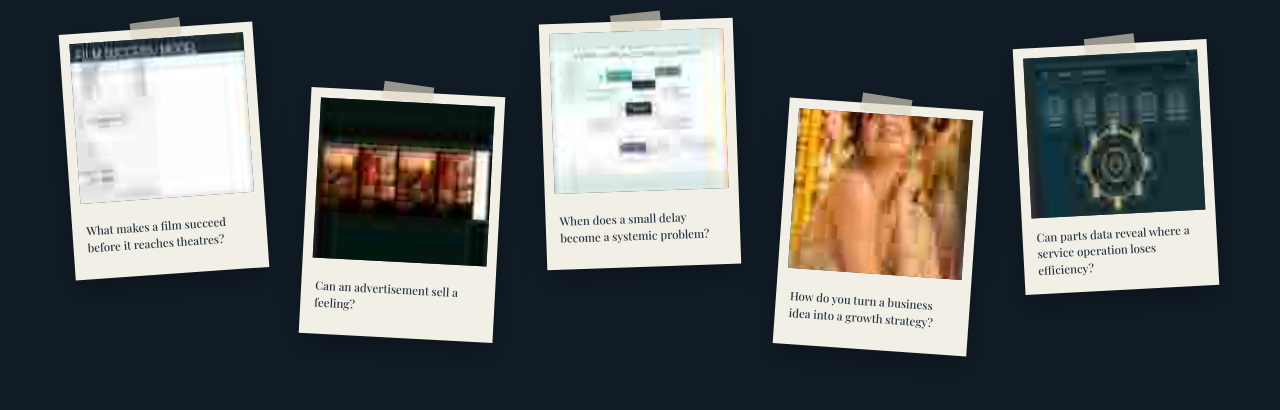
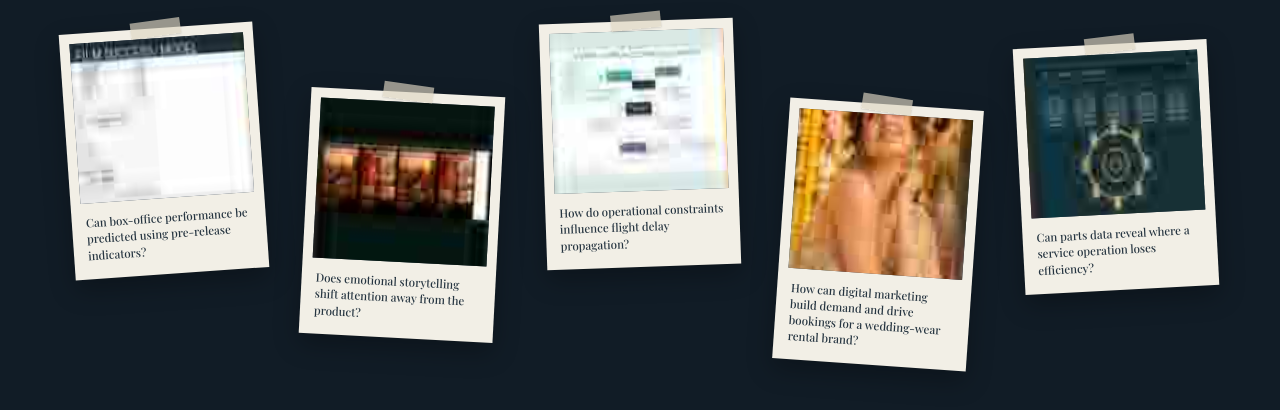
Before and after one commit to AmaniSingh01/amanisingh01.github.io, a plain HTML site: page index.html in a window 1280 px wide. Shown: the part 154-564 px from the top of the page. Drawn offline with nearby package versions, Linux system fonts and the light colour scheme; a web font is replaced by a local one.

Commit message:
Refine portfolio project questions

```diff
--- a/index.html
+++ b/index.html
@@ -5,16 +5,16 @@
 <meta name="viewport" content="width=device-width,initial-scale=1">
 <meta name="theme-color" content="#111c26">
 <title>Questions that become projects — Amani Singh</title>
-<link rel="stylesheet" href="styles.css?v=7">
+<link rel="stylesheet" href="styles.css?v=8">
 </head>
 <body>
 <main class="page">
 <h1>Questions that become <em>projects.</em></h1>
 <section class="polaroid-field" aria-label="Project questions">
-<details class="polaroid p-film"><summary><span class="photo photo-film"></span><span class="caption">What makes a film succeed before it reaches theatres?</span></summary><div class="reveal"><b>DATA &amp; PREDICTIVE ANALYSIS</b><p>Pre-release signals, film performance and a nominal logistic regression model.</p><small>WITH PANKHURI AGGARWAL</small></div></details>
-<details class="polaroid p-bottle"><summary><span class="photo photo-bottle"></span><span class="caption">Can an advertisement sell a feeling?</span></summary><div class="reveal"><b>CONSUMER NEUROSCIENCE</b><p>A study of metaphor-led versus literal advertising, using survey responses and eye-tracking observations.</p><small>INDIVIDUAL PROJECT</small></div></details>
-<details class="polaroid p-flight"><summary><span class="photo photo-flight"></span><span class="caption">When does a small delay become a systemic problem?</span></summary><div class="reveal"><b>SYSTEMS THINKING &amp; OPERATIONS</b><p>A system dynamics model exploring delay propagation and recovery capacity.</p><small>INDIVIDUAL PROJECT</small></div></details>
-<details class="polaroid p-closet"><summary><span class="photo photo-closet"></span><span class="caption">How do you turn a business idea into a growth strategy?</span></summary><div class="reveal"><b>MARKETING &amp; GROWTH STRATEGY</b><p>A digital marketing plan shaped around customer segments, seasonality, channels and measurable growth.</p><small>WITH PANKHURI AGGARWAL</small></div></details>
+<details class="polaroid p-film"><summary><span class="photo photo-film"></span><span class="caption">Can box-office performance be predicted using pre-release indicators?</span></summary><div class="reveal"><b>DATA &amp; PREDICTIVE ANALYSIS</b><p>Pre-release signals, film performance and a nominal logistic regression model.</p><small>WITH PANKHURI AGGARWAL</small></div></details>
+<details class="polaroid p-bottle"><summary><span class="photo photo-bottle"></span><span class="caption">Does emotional storytelling shift attention away from the product?</span></summary><div class="reveal"><b>CONSUMER NEUROSCIENCE</b><p>A study of metaphor-led versus literal advertising, using survey responses and eye-tracking observations.</p><small>INDIVIDUAL PROJECT</small></div></details>
+<details class="polaroid p-flight"><summary><span class="photo photo-flight"></span><span class="caption">How do operational constraints influence flight delay propagation?</span></summary><div class="reveal"><b>SYSTEMS THINKING &amp; OPERATIONS</b><p>A system dynamics model exploring delay propagation and recovery capacity.</p><small>INDIVIDUAL PROJECT</small></div></details>
+<details class="polaroid p-closet"><summary><span class="photo photo-closet"></span><span class="caption">How can digital marketing build demand and drive bookings for a wedding-wear rental brand?</span></summary><div class="reveal"><b>DIGITAL MARKETING STRATEGY</b><p>A digital marketing plan shaped around customer segments, seasonality, channels and measurable growth.</p><small>WITH PANKHURI AGGARWAL</small></div></details>
 <details class="polaroid p-pulse"><summary><span class="photo photo-pulse"></span><span class="caption">Can parts data reveal where a service operation loses efficiency?</span></summary><div class="reveal"><b>INDEPENDENT INVESTIGATION</b><p>An automotive service operations intelligence project currently in development.</p><small>IN DEVELOPMENT</small></div></details>
 </section>
 </main>
```
